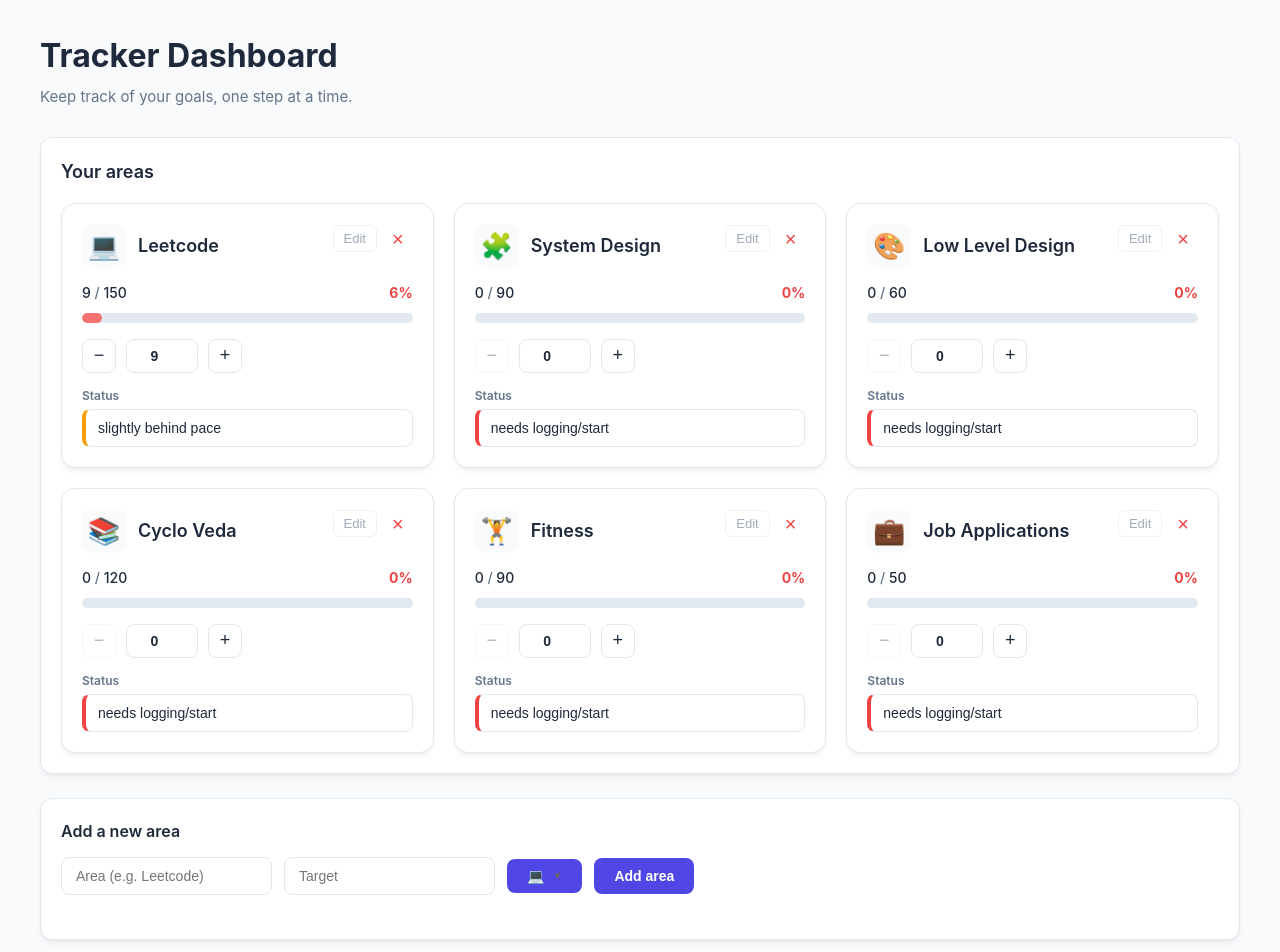
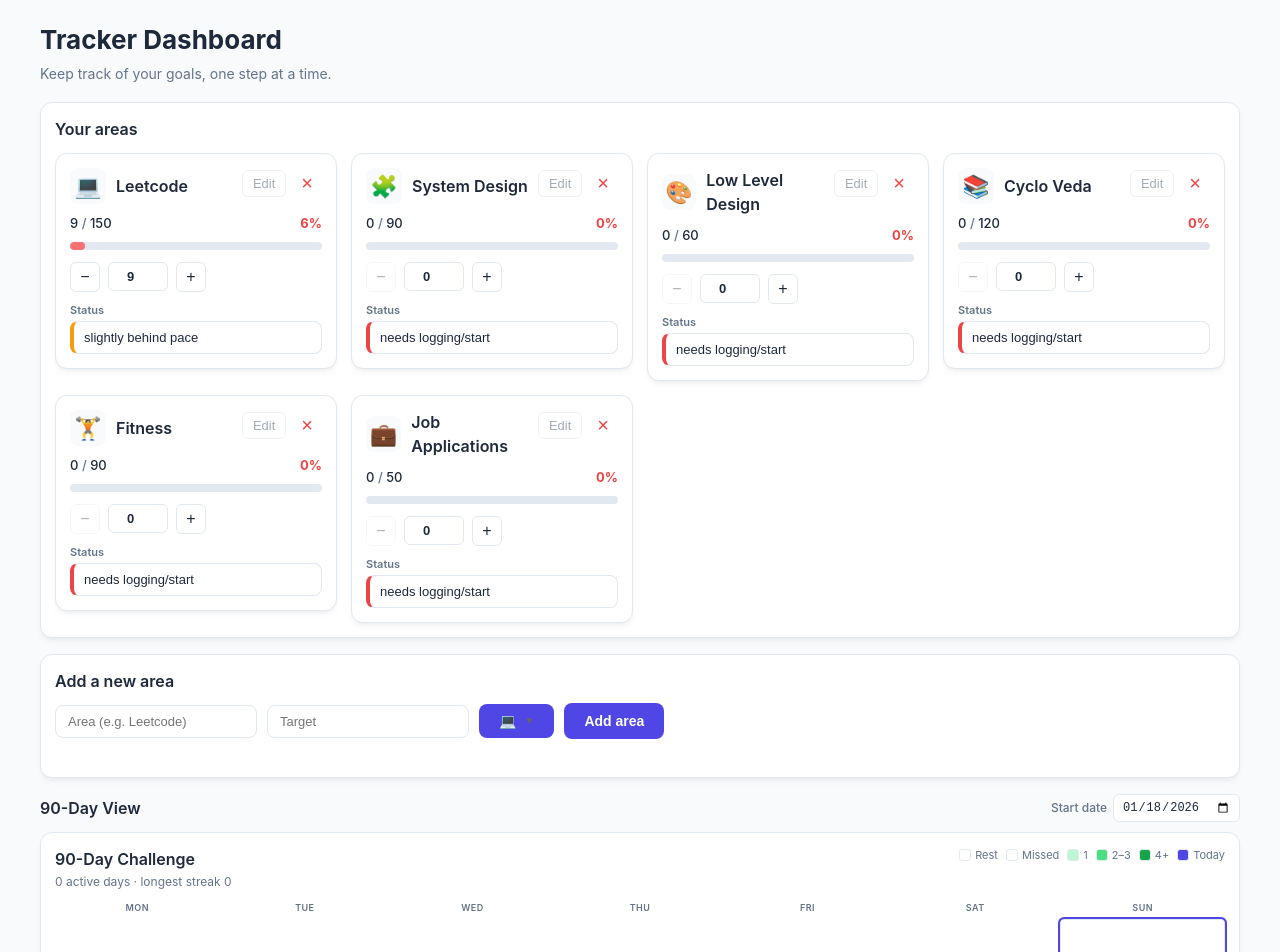
Before and after one commit to rhish9h/planner, a React (Vite) app in the folder frontend/: page / in a window 1280 px wide. Shown: the top 952 px of the page. Built offline with nearby package versions, Linux system fonts and the light colour scheme.

Commit message:
reduce spacing and font sizes throughout dashboard for more compact layout

```diff
--- a/frontend/src/index.css
+++ b/frontend/src/index.css
@@ -331,23 +331,23 @@ body {
 body {
   background: var(--bg);
   color: var(--text);
-  padding: 32px 24px;
+  padding: 20px;
   line-height: 1.5;
 }
 
 .dashboard-header {
-  margin-bottom: 28px;
+  margin-bottom: 18px;
 }
 
 .dashboard-header h1 {
-  font-size: 32px;
+  font-size: 26px;
   font-weight: 700;
   color: var(--text);
-  margin-bottom: 6px;
+  margin-bottom: 4px;
 }
 
 .dashboard-subtitle {
-  font-size: 15px;
+  font-size: 14px;
   color: var(--muted);
 }
 
@@ -403,32 +403,32 @@ body {
 .add-scorecard-card {
   background: var(--card);
   border-radius: 12px;
-  padding: 20px;
+  padding: 14px;
   box-shadow: var(--shadow);
   border: 1px solid var(--border);
-  margin-bottom: 24px;
+  margin-bottom: 16px;
 }
 
 .add-scorecard-title {
   font-size: 16px;
   font-weight: 600;
-  margin-bottom: 14px;
+  margin-bottom: 10px;
   color: var(--text);
 }
 
 .add-scorecard-form {
   display: flex;
-  gap: 12px;
+  gap: 10px;
   flex-wrap: wrap;
   align-items: center;
 }
 
 .add-scorecard-form input {
-  padding: 10px 14px;
+  padding: 8px 12px;
   border: 1px solid var(--border);
   border-radius: 8px;
-  font-size: 14px;
-  min-width: 180px;
+  font-size: 13px;
+  min-width: 160px;
   background: var(--card);
   color: var(--text);
 }
@@ -458,37 +458,37 @@ body {
 .scorecard-section {
   background: var(--card);
   border-radius: 12px;
-  padding: 20px;
+  padding: 14px;
   box-shadow: var(--shadow);
   border: 1px solid var(--border);
-  margin-bottom: 24px;
+  margin-bottom: 16px;
 }
 
 .scorecard-section-title {
-  font-size: 18px;
+  font-size: 16px;
   font-weight: 600;
   color: var(--text);
-  margin-bottom: 18px;
+  margin-bottom: 12px;
 }
 
 .scorecard-section .empty-state {
   background: transparent;
   box-shadow: none;
   border: none;
-  padding: 32px 20px;
+  padding: 24px 16px;
 }
 
 .scorecard-grid {
   display: grid;
-  grid-template-columns: repeat(auto-fill, minmax(280px, 1fr));
-  gap: 20px;
+  grid-template-columns: repeat(auto-fill, minmax(240px, 1fr));
+  gap: 14px;
   align-items: start;
 }
 
 .scorecard {
   background: var(--card);
-  border-radius: 14px;
-  padding: 20px;
+  border-radius: 12px;
+  padding: 14px;
   box-shadow: var(--shadow);
   border: 1px solid var(--border);
   transition: transform 0.15s ease, box-shadow 0.15s ease;
@@ -503,49 +503,49 @@ body {
   display: flex;
   justify-content: space-between;
   align-items: flex-start;
-  margin-bottom: 14px;
+  margin-bottom: 10px;
 }
 
 .scorecard-title {
   display: flex;
   align-items: center;
-  gap: 12px;
+  gap: 10px;
 }
 
 .scorecard-title-text {
   display: flex;
   flex-direction: column;
-  gap: 4px;
+  gap: 3px;
 }
 
 .scorecard-title h3 {
-  font-size: 18px;
+  font-size: 16px;
   font-weight: 600;
   color: var(--text);
 }
 
 .scorecard-icon {
-  font-size: 26px;
+  font-size: 22px;
   line-height: 1;
-  width: 44px;
-  height: 44px;
+  width: 36px;
+  height: 36px;
   display: flex;
   align-items: center;
   justify-content: center;
   background: var(--bg);
-  border-radius: 10px;
+  border-radius: 8px;
 }
 
 .completed-badge {
   display: inline-flex;
   align-items: center;
-  gap: 4px;
-  font-size: 11px;
+  gap: 3px;
+  font-size: 10px;
   font-weight: 600;
   color: var(--success);
   background: #ecfdf5;
   border-radius: 999px;
-  padding: 2px 8px;
+  padding: 1px 6px;
   width: fit-content;
 }
 
@@ -593,8 +593,8 @@ body {
   display: flex;
   justify-content: space-between;
   align-items: center;
-  margin-bottom: 10px;
-  font-size: 14px;
+  margin-bottom: 8px;
+  font-size: 13px;
   color: var(--muted);
 }
 
@@ -629,11 +629,11 @@ body {
 }
 
 .progress-bar {
-  height: 10px;
+  height: 8px;
   background: var(--border);
-  border-radius: 5px;
+  border-radius: 4px;
   overflow: hidden;
-  margin-bottom: 16px;
+  margin-bottom: 12px;
 }
 
 .progress-fill {
@@ -662,18 +662,18 @@ body {
 .scorecard-controls {
   display: flex;
   align-items: center;
-  gap: 10px;
-  margin-bottom: 14px;
+  gap: 8px;
+  margin-bottom: 10px;
 }
 
 .scorecard-controls button.control-button {
-  width: 34px;
-  height: 34px;
+  width: 30px;
+  height: 30px;
   border: 1px solid var(--border);
   background: var(--card);
-  border-radius: 8px;
+  border-radius: 6px;
   cursor: pointer;
-  font-size: 18px;
+  font-size: 16px;
   display: flex;
   align-items: center;
   justify-content: center;
@@ -693,31 +693,31 @@ body {
 }
 
 .scorecard-controls input {
-  width: 72px;
-  padding: 8px;
+  width: 60px;
+  padding: 6px;
   border: 1px solid var(--border);
-  border-radius: 8px;
+  border-radius: 6px;
   text-align: center;
-  font-size: 14px;
+  font-size: 13px;
   font-weight: 600;
   color: var(--text);
 }
 
 .status-label {
-  font-size: 12px;
+  font-size: 11px;
   font-weight: 600;
   color: var(--muted);
-  margin-bottom: 4px;
+  margin-bottom: 3px;
   display: block;
 }
 
 .status-input {
   width: 100%;
-  padding: 10px 12px;
+  padding: 8px 10px;
   border: 1px solid var(--border);
   border-left: 4px solid transparent;
   border-radius: 8px;
-  font-size: 14px;
+  font-size: 13px;
   color: var(--text);
   background: var(--card);
   transition: border-color 0.15s ease, box-shadow 0.15s ease;
@@ -851,10 +851,10 @@ body {
 .challenge-calendar {
   background: var(--card);
   border-radius: 12px;
-  padding: 20px;
+  padding: 14px;
   box-shadow: var(--shadow);
   border: 1px solid var(--border);
-  margin-bottom: 24px;
+  margin-bottom: 16px;
   overflow-x: auto;
 }
 
@@ -862,29 +862,29 @@ body {
   display: flex;
   justify-content: space-between;
   align-items: flex-start;
-  gap: 16px;
-  margin-bottom: 16px;
+  gap: 12px;
+  margin-bottom: 10px;
   flex-wrap: wrap;
 }
 
 .calendar-header h3 {
-  font-size: 18px;
+  font-size: 16px;
   font-weight: 600;
   color: var(--text);
-  margin-bottom: 4px;
+  margin-bottom: 2px;
 }
 
 .calendar-subtitle {
-  font-size: 13px;
+  font-size: 12px;
   color: var(--muted);
 }
 
 .calendar-legend {
   display: flex;
-  gap: 12px;
+  gap: 8px;
   flex-wrap: wrap;
   align-items: center;
-  font-size: 12px;
+  font-size: 11px;
   color: var(--muted);
 }
 
@@ -928,13 +928,13 @@ body {
 .calendar-weekdays {
   display: grid;
   grid-template-columns: repeat(7, 1fr);
-  gap: 4px;
-  margin-bottom: 6px;
+  gap: 3px;
+  margin-bottom: 4px;
 }
 
 .calendar-weekday {
   text-align: center;
-  font-size: 11px;
+  font-size: 9px;
   font-weight: 600;
   color: var(--muted);
   text-transform: uppercase;
@@ -943,22 +943,22 @@ body {
 
 .calendar-grid {
   display: grid;
-  grid-template-columns: repeat(7, minmax(28px, 1fr));
-  gap: 4px;
+  grid-template-columns: repeat(7, minmax(20px, 1fr));
+  gap: 3px;
 }
 
 .calendar-cell {
   aspect-ratio: 1;
-  border-radius: 6px;
+  border-radius: 4px;
   display: flex;
   align-items: center;
   justify-content: center;
-  font-size: 11px;
+  font-size: 9px;
   font-weight: 600;
   color: var(--text);
   background: var(--card);
   border: 1px solid var(--border);
-  min-height: 28px;
+  min-height: 20px;
 }
 
 .calendar-cell.outside {
@@ -1004,13 +1004,13 @@ body {
   display: flex;
   justify-content: space-between;
   align-items: center;
-  gap: 16px;
-  margin-bottom: 16px;
+  gap: 12px;
+  margin-bottom: 10px;
   flex-wrap: wrap;
 }
 
 .calendar-section-title {
-  font-size: 18px;
+  font-size: 16px;
   font-weight: 600;
   color: var(--text);
   margin-bottom: 0;
@@ -1019,17 +1019,17 @@ body {
 .calendar-start-label {
   display: flex;
   align-items: center;
-  gap: 8px;
-  font-size: 13px;
+  gap: 6px;
+  font-size: 12px;
   color: var(--muted);
   font-weight: 500;
 }
 
 .calendar-start-label input {
-  padding: 6px 10px;
+  padding: 5px 8px;
   border: 1px solid var(--border);
   border-radius: 6px;
-  font-size: 13px;
+  font-size: 12px;
   color: var(--text);
   background: var(--card);
 }
```
